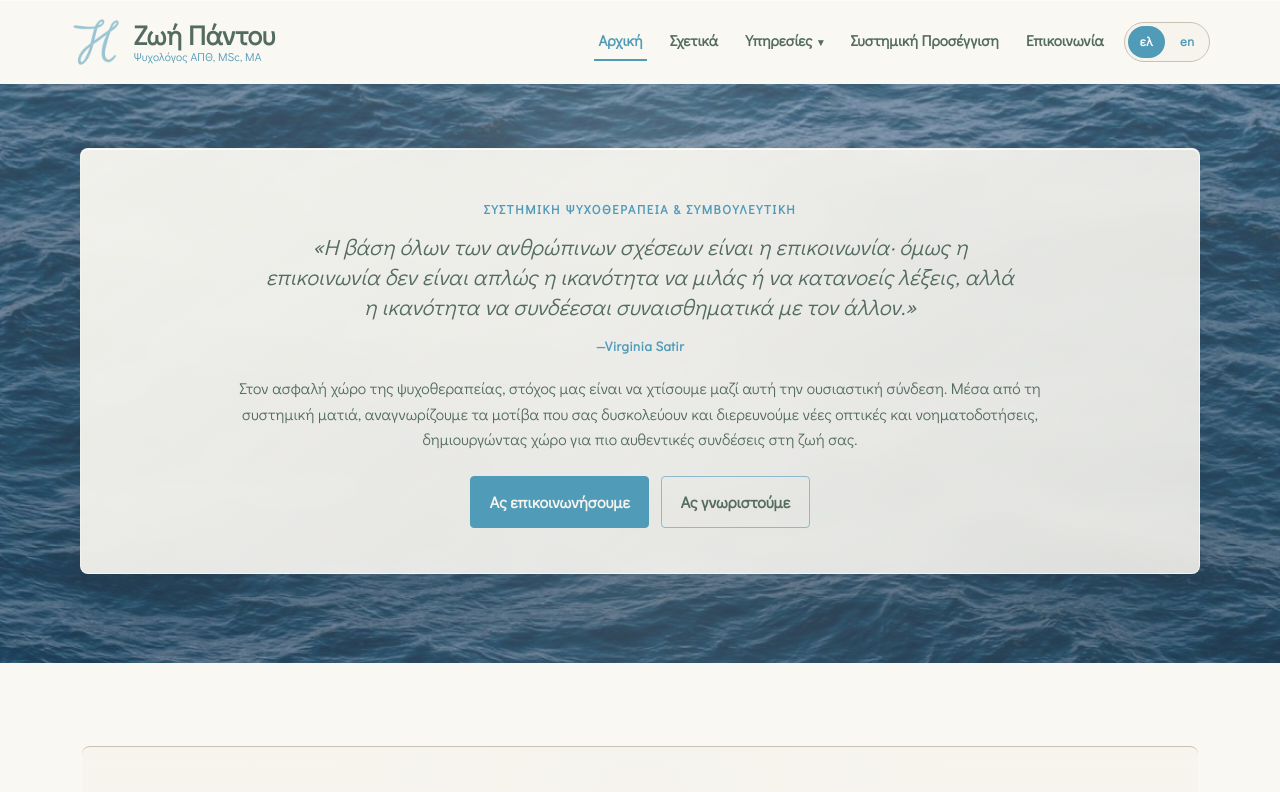
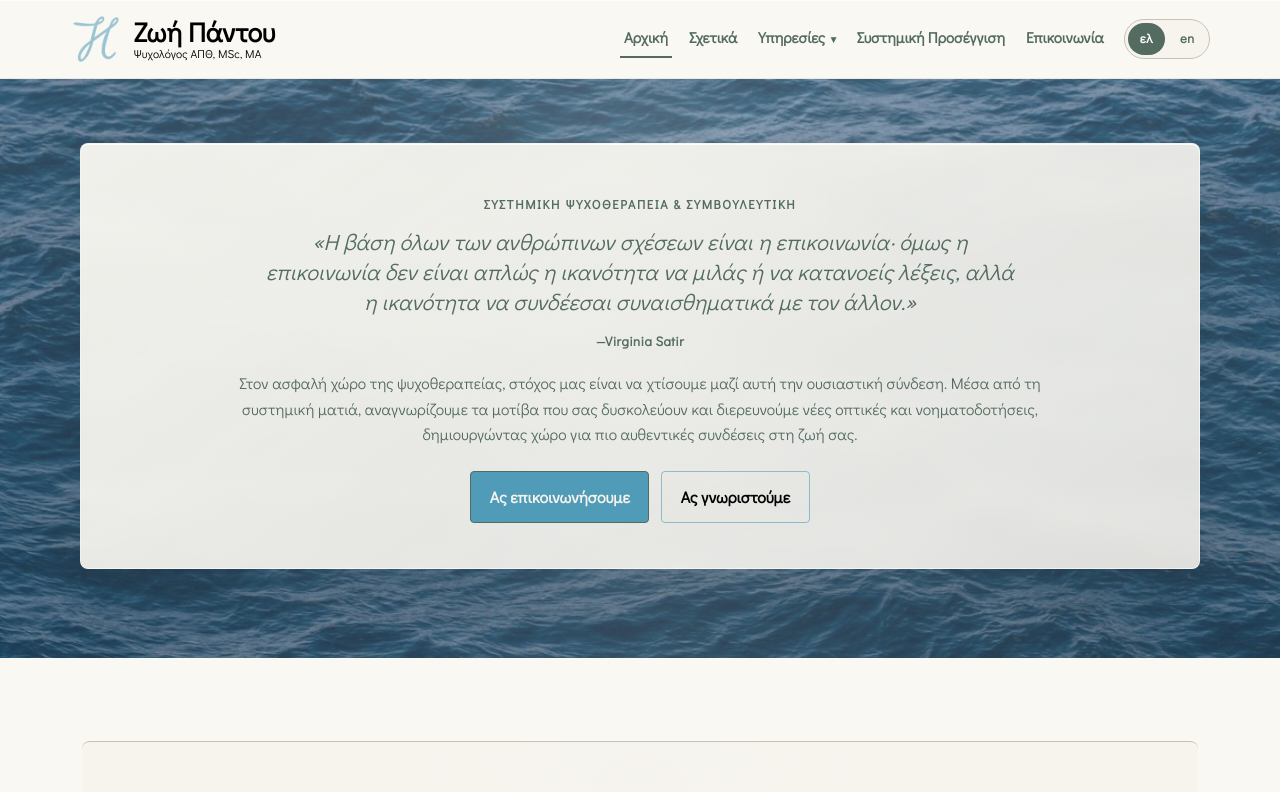
Before and after one commit to yourijanssen/ZoiWebsiteNextjs, a Next.js app: page / in a window 1280 px wide. Shown: the top 792 px of the page. Built offline with nearby package versions, Linux system fonts and the light colour scheme.

Commit message:
fix coloring hero

```diff
--- a/app/globals.css
+++ b/app/globals.css
@@ -61,7 +61,7 @@
   --surface-tint: #ebe6db;
   --surface-muted: #d8d2c6;
   --text: #536B61;
-  --muted: #4f9bb8;
+  --muted: #536B61;
   --line: #c8c2b5;
   --accent: #4f9bb8;
   --accent-hover: #377f99;
@@ -149,7 +149,7 @@ h3 {
 }
 
 a {
-  color: var(--accent);
+  color: var(--text);
   text-decoration: none;
   transition: color 0.2s ease;
 }
@@ -265,7 +265,7 @@ a:focus {
 .brand-name {
   display: block;
   width: 100%;
-  color: var(--text);
+  color: #000;
   font-size: 27px;
   font-weight: 700;
   letter-spacing: 0;
@@ -273,7 +273,7 @@ a:focus {
 
 .brand-title {
   display: block;
-  color: var(--muted);
+  color: #000;
   font-size: clamp(0.72rem, 0.9vw, 0.86rem);
   font-weight: 400;
   letter-spacing: 0.01em;
@@ -387,8 +387,8 @@ a:focus {
 .menu .page_item a:hover,
 .menu .page_item a:focus,
 .menu .current_page_item > a {
-  color: var(--accent);
-  border-bottom-color: var(--accent);
+  color: var(--text);
+  border-bottom-color: var(--text);
 }
 
 .menu-item-has-children {
@@ -503,16 +503,16 @@ a:focus {
   font-size: 0.8rem;
   font-weight: 700;
   letter-spacing: 0.05em;
-  color: var(--muted);
+  color: var(--text);
 }
 
 .language-option:hover,
 .language-option:focus {
-  color: var(--accent);
+  color: var(--text);
 }
 
 .language-option.is-active {
-  background: var(--accent);
+  background: var(--text);
   color: #fff;
 }
 
@@ -636,7 +636,7 @@ a:focus {
 
 .hero-lead {
   margin-bottom: 1.4rem;
-  color: var(--muted);
+  color: var(--text);
   font-size: 1.06rem;
   max-width: 48ch;
 }
@@ -667,9 +667,9 @@ a:focus {
 }
 
 .button-outline {
-  border-color: var(--accent);
+  border-color: var(--text);
   background: transparent;
-  color: var(--accent);
+  color: var(--text);
 }
 
 .button-outline:hover,
@@ -769,7 +769,7 @@ a:focus {
   justify-content: center;
   padding: clamp(1rem, 2vw, 1.6rem);
   text-align: center;
-  color: var(--muted);
+  color: var(--text);
   opacity: 0.52;
   transform: scale(0.96);
   transition: opacity 0.25s ease, transform 0.25s ease, color 0.25s ease;
@@ -799,7 +799,7 @@ a:focus {
 
 .carousel-eyebrow {
   margin: 0 0 0.5rem;
-  color: var(--accent);
+  color: var(--text);
   font-size: 0.78rem;
   letter-spacing: 0.18em;
 }
@@ -832,7 +832,7 @@ a:focus {
 
 .carousel-arrow:hover,
 .carousel-arrow:focus {
-  border-color: var(--accent);
+  border-color: var(--text);
   background: rgba(229, 228, 210, 0.9);
   transform: translateY(-1px);
 }
@@ -846,7 +846,7 @@ a:focus {
     linear-gradient(150deg, rgba(245, 232, 214, 0.7), rgba(227, 242, 238, 0.8)),
     repeating-linear-gradient(-45deg, rgba(255, 255, 255, 0.36) 0 10px, rgba(255, 255, 255, 0.06) 10px 20px);
   text-align: center;
-  color: var(--muted);
+  color: var(--text);
   font-size: 0.96rem;
 }
 
@@ -883,7 +883,7 @@ a:focus {
 
 .section-heading p {
   margin: 0;
-  color: var(--muted);
+  color: var(--text);
 }
 
 .section-tabs {
@@ -910,8 +910,8 @@ a:focus {
 
 .section-tab:hover,
 .section-tab:focus {
-  border-color: var(--accent);
-  color: var(--accent);
+  border-color: var(--text);
+  color: var(--text);
 }
 
 .section-tab::after {
@@ -929,7 +929,7 @@ a:focus {
 }
 
 .section-tab.is-active {
-  border-color: var(--accent);
+  border-color: var(--text);
   background: var(--accent-soft);
   color: var(--accent-hover);
 }
@@ -941,7 +941,7 @@ a:focus {
 .home-search p {
   margin-top: 0;
   margin-bottom: 0.9rem;
-  color: var(--muted);
+  color: var(--text);
 }
 
 .home-search .search-form {
@@ -966,7 +966,7 @@ a:focus {
   position: absolute;
   left: 0.5rem;
   top: -1.8rem;
-  color: color-mix(in srgb, var(--accent) 30%, #fff);
+  color: #536B61;
   font-family: var(--font-display);
   font-size: clamp(5rem, 10vw, 8rem);
   line-height: 1;
@@ -987,7 +987,7 @@ a:focus {
 
 .quote-highlight cite {
   font-style: normal;
-  color: var(--muted);
+  color: var(--text);
   font-weight: 600;
 }
 
@@ -1002,7 +1002,7 @@ a:focus {
 
 .profile-kicker {
   margin: 0 0 0.35rem;
-  color: var(--muted);
+  color: var(--text);
   font-size: 0.8rem;
   letter-spacing: 0.08em;
   text-transform: uppercase;
@@ -1011,7 +1011,7 @@ a:focus {
 
 .profile-role {
   margin-top: -0.15rem;
-  color: var(--accent);
+  color: var(--text);
   font-weight: 600;
 }
 
@@ -1187,7 +1187,7 @@ a:focus {
 
 .contact-privacy p {
   margin: 0;
-  color: var(--muted);
+  color: var(--text);
   font-size: 0.9rem;
   line-height: 1.6;
 }
@@ -1329,7 +1329,7 @@ a:focus {
 
 .service-card p {
   margin: 0;
-  color: var(--muted);
+  color: var(--text);
 }
 
 .approach {
@@ -1365,7 +1365,7 @@ a:focus {
 
 .approach-copy p {
   margin-top: 0;
-  color: var(--muted);
+  color: var(--text);
 }
 
 .approach-list {
@@ -1434,7 +1434,7 @@ a:focus {
 
 .faq-card p {
   margin: 0;
-  color: var(--muted);
+  color: var(--text);
 }
 
 .faq-section h2 {
@@ -1486,7 +1486,7 @@ a:focus {
 
 .faq-list p {
   margin: 0.65rem 0 0;
-  color: var(--muted);
+  color: var(--text);
 }
 
 .contact-band h2 {
@@ -1497,7 +1497,7 @@ a:focus {
 .contact-band p {
   max-width: 62ch;
   margin: 0 auto 1.2rem;
-  color: var(--muted);
+  color: var(--text);
 }
 
 .page-header {
@@ -1632,7 +1632,7 @@ a:focus {
   gap: 0.45rem;
   max-width: 100%;
   padding: 0.2rem 0;
-  color: #4f9bb8;
+  color: #536B61;
   font-family: var(--font-main);
   font-size: clamp(0.84rem, 0.9vw, 0.91rem);
   font-weight: 650;
@@ -1649,7 +1649,7 @@ a:focus {
 }
 
 .entry-meta {
-  color: var(--muted);
+  color: var(--text);
   font-size: 0.9rem;
   margin-bottom: 0.8rem;
 }
@@ -1766,14 +1766,15 @@ body::after,
 .site-header {
   border-top: 0;
   border-bottom: 0;
+  border-bottom: 1px solid rgba(83, 107, 97, 0.1);
   box-shadow:
     0 1px 0 rgba(255, 255, 255, 0.72) inset,
-    0 10px 28px rgba(35, 56, 67, 0.05);
+    0 12px 30px rgba(35, 56, 67, 0.06);
 }
 
 .header-inner {
-  min-height: 84px;
-  padding: 0.85rem 0;
+  min-height: 78px;
+  padding: 0.72rem 0;
 }
 
 .site-branding {
@@ -1787,7 +1788,7 @@ body::after,
 
 .menu {
   justify-content: flex-end;
-  gap: clamp(0.7rem, 1.5vw, 1.4rem);
+  gap: clamp(0.45rem, 1vw, 0.9rem);
 }
 
 .menu-item a,
@@ -1795,6 +1796,21 @@ body::after,
   font-size: 0.94rem;
   font-weight: 700;
   color: #536B61;
+  border-radius: 0;
+  padding: 0.34rem 0.25rem;
+}
+
+.menu-item a:hover,
+.menu-item a:focus {
+  background: transparent;
+}
+
+.menu-item.current-menu-item > a,
+.menu-item.current_page_item > a,
+.menu .current_page_item > a {
+  background: transparent;
+  color: #536B61;
+  border-bottom-color: #536B61;
 }
 
 .site-main.container {
@@ -1878,7 +1894,7 @@ body::after,
   margin-bottom: 0.75rem;
   padding: 0;
   background: transparent;
-  color: #4f9bb8;
+  color: #536B61;
   font-size: clamp(0.78rem, 0.8vw, 0.92rem);
   font-weight: 700;
   letter-spacing: 0.13em;
@@ -1897,7 +1913,7 @@ body::after,
 
 .hero-quote-author {
   margin: -0.05rem auto 1.15rem;
-  color: #4f9bb8;
+  color: #536B61;
   font-size: clamp(0.82rem, 0.95vw, 0.95rem);
   font-weight: 700;
   letter-spacing: 0.03em;
@@ -1923,7 +1939,7 @@ body::after,
 
 .therapist-hero .button {
   background: #4f9bb8;
-  border-color: #4f9bb8;
+  border-color: #536B61;
   color: #f7f4ee;
 }
 
@@ -1937,14 +1953,14 @@ body::after,
 .therapist-hero .button-outline {
   border-color: rgba(79, 155, 184, 0.58);
   background: transparent;
-  color: #536B61;
+  color: #000;
 }
 
 .therapist-hero .button-outline:hover,
 .therapist-hero .button-outline:focus {
   border-color: #94a5b3;
   background: rgba(148, 165, 179, 0.22);
-  color: #536B61;
+  color: #000;
 }
 
 .hero-media {
@@ -1967,7 +1983,7 @@ body::after,
   background:
     linear-gradient(rgba(35, 56, 67, 0.05), rgba(35, 56, 67, 0.05)),
     linear-gradient(135deg, #e2dcd0 0%, #d9d8c7 46%, #cfd7dc 100%);
-  color: #4f9bb8;
+  color: #536B61;
 }
 
 .gallery-card,
@@ -2218,12 +2234,16 @@ body::after,
   .header-inner {
     display: grid;
     grid-template-columns: minmax(0, 1fr) auto;
-    gap: 0.85rem;
+    gap: 0.7rem;
+    padding-block: 0.65rem;
   }
 
   .menu-toggle {
     display: inline-flex;
     margin-left: auto;
+    border-color: rgba(83, 107, 97, 0.24);
+    background: #faf8f2;
+    box-shadow: 0 8px 18px rgba(35, 56, 67, 0.08);
   }
 
   .site-branding {
@@ -2260,13 +2280,16 @@ body::after,
     flex: none;
     flex-direction: column;
     align-items: stretch;
-    gap: 0.9rem;
-    margin-top: 0;
-    padding-top: 0.9rem;
-    border-top: 1px solid var(--line);
+    gap: 0.85rem;
+    margin-top: 0.2rem;
+    padding: 0.7rem;
+    border: 1px solid rgba(83, 107, 97, 0.14);
+    border-radius: 18px;
+    background: #fffdf8;
+    box-shadow: 0 18px 42px rgba(35, 56, 67, 0.1);
     overflow-x: hidden;
     overflow-y: auto;
-    max-height: calc(100svh - var(--header-offset));
+    max-height: calc(100svh - var(--header-offset) - 1rem);
     overscroll-behavior: contain;
     -webkit-overflow-scrolling: touch;
   }
@@ -2295,20 +2318,22 @@ body::after,
   .menu {
     flex-direction: column;
     align-items: stretch;
-    gap: 0.15rem;
+    gap: 0.32rem;
   }
 
   .sub-menu {
     position: static;
     min-width: 0;
-    margin: 0.1rem 0 0.4rem;
+    margin: 0.1rem 0 0.35rem 0.75rem;
     opacity: 1;
     visibility: visible;
     transform: none;
     border: 0;
+    border-left: 1px solid rgba(83, 107, 97, 0.18);
+    border-radius: 0;
     box-shadow: none;
     background: transparent;
-    padding: 0.2rem 0 0.2rem 0.8rem;
+    padding: 0.15rem 0 0.15rem 0.7rem;
   }
 
   .sub-menu .sub-menu {
@@ -2325,21 +2350,42 @@ body::after,
     display: flex;
     align-items: center;
     width: 100%;
-    min-height: 2.65rem;
-    padding: 0.58rem 0;
+    min-height: 3rem;
+    padding: 0.72rem 0.85rem;
+    border: 0;
+    border-radius: 13px;
     white-space: normal;
     overflow-wrap: anywhere;
     line-height: 1.35;
+  }
+
+  .menu-item a:hover,
+  .menu-item a:focus,
+  .menu-item.current-menu-item > a,
+  .menu-item.current_page_item > a,
+  .menu .current_page_item > a {
+    background: rgba(83, 107, 97, 0.1);
+    color: #536B61;
+  }
+
+  .sub-menu .menu-item a {
+    min-height: 2.65rem;
+    padding: 0.58rem 0.7rem;
+    font-size: 0.96rem;
   }
 
   .language-switcher {
     align-self: stretch;
     justify-content: space-between;
     width: 100%;
+    padding: 0.25rem;
+    background: #faf8f2;
+    border-color: rgba(83, 107, 97, 0.16);
   }
 
   .language-option {
     flex: 1;
+    min-height: 2.5rem;
   }
 
   .content-layout {
```
